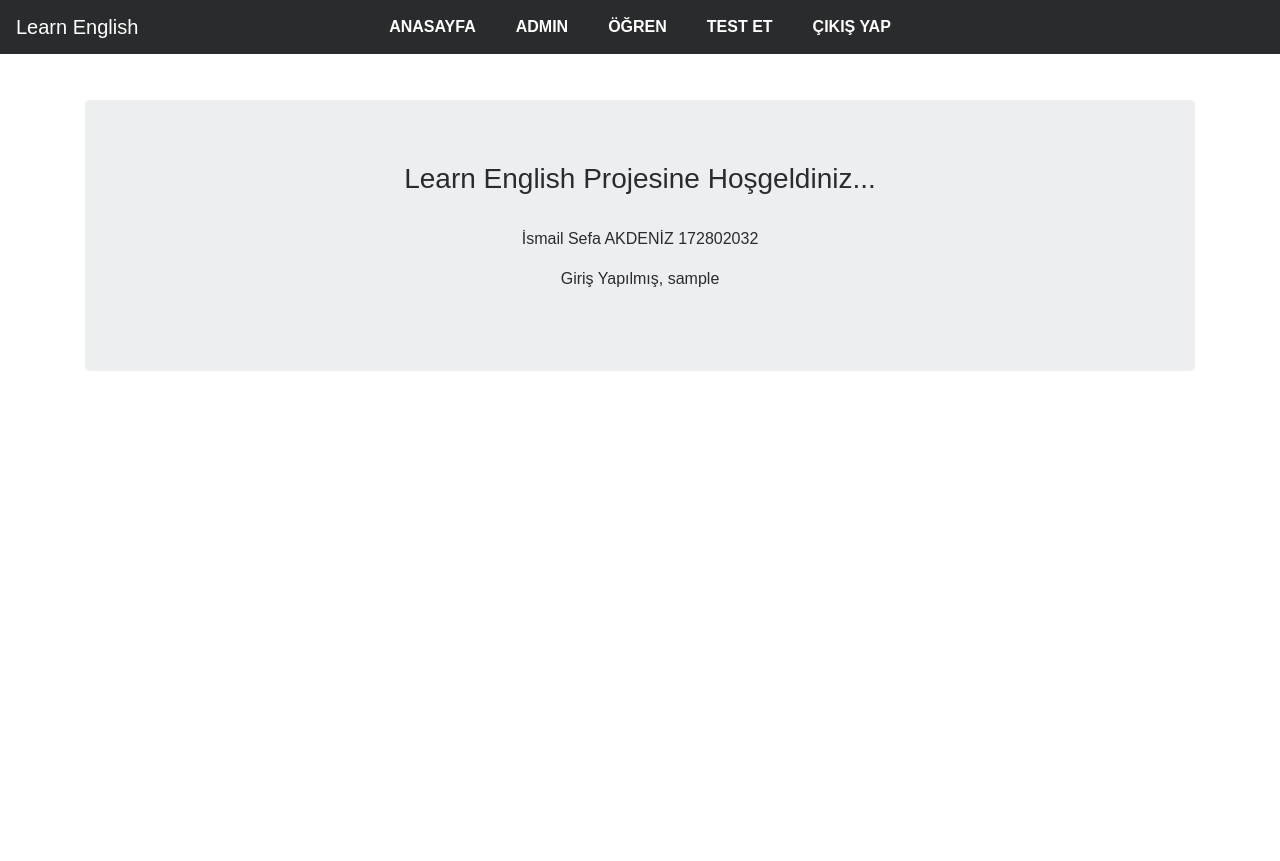
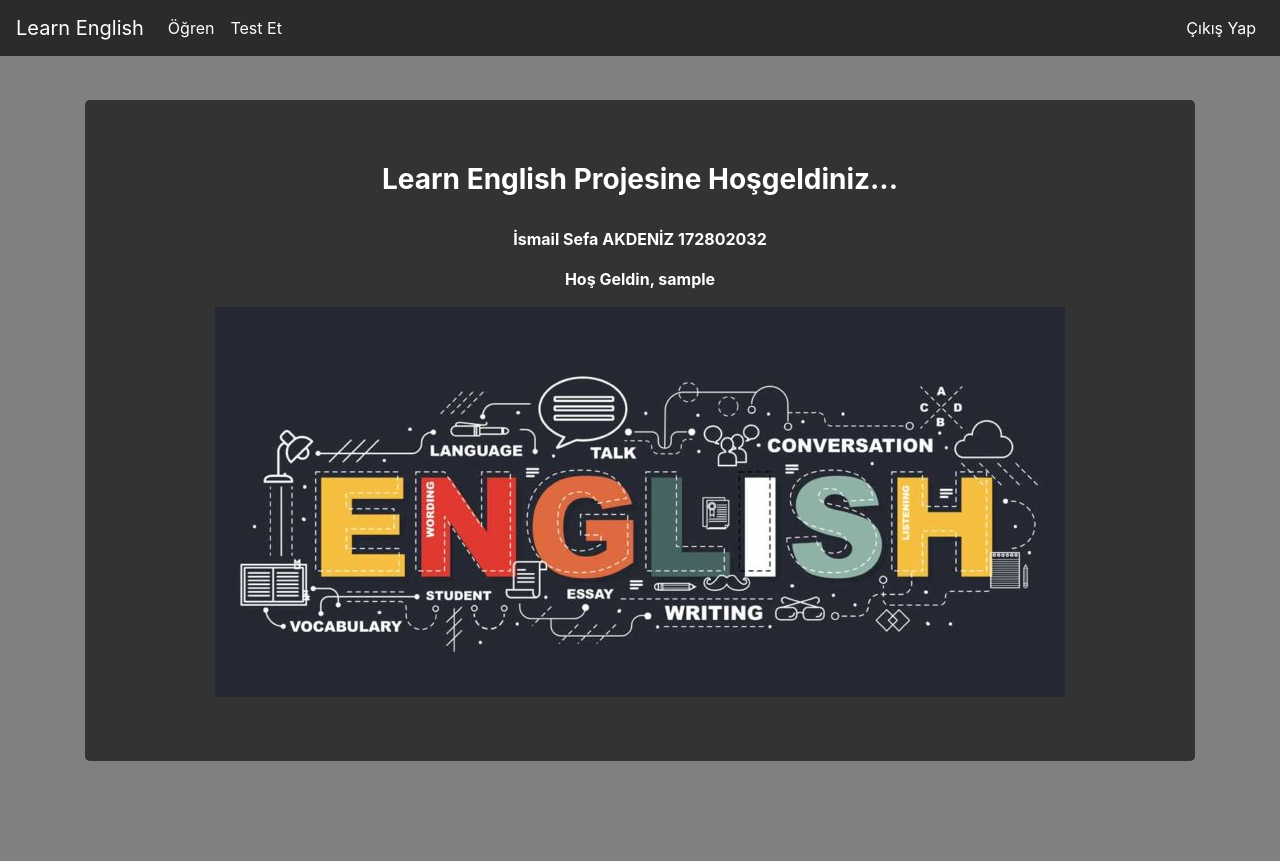
Before and after one commit to SefaAkdeniz/Learn-English-Django-WebSite, a Django app: page / in a window 1280 px wide. Before the commit the page ends 371 px from the top, so only its background shows below. Run offline with Django 3.2, Linux system fonts and the light colour scheme; the visitor is signed in with stand-in values (Sample User, id 1); some libraries are stand-ins or nearby versions.

Commit message:
Graphics Optimization

```diff
--- a/kelime/admin.py
+++ b/kelime/admin.py
@@ -3,6 +3,7 @@ from django.contrib import admin
 from kelime.models import Kelime,KelimeBilgi
 
 admin.site.register(KelimeBilgi)
+admin.site.site_header='Learn English Admin Panel'
 
 # Register your models here.
 @admin.register(Kelime)
--- a/templates/includes/navbar.html
+++ b/templates/includes/navbar.html
@@ -1,16 +1,19 @@
 <nav class="navbar navbar-toggleable-md navbar-inverse fixed-top bg-inverse">
-        <a class="navbar-brand" href="{% url 'index'  %}">Learn English</a>
+    <button class="navbar-toggler navbar-toggler-right" type="button" data-toggle="collapse" data-target="#navbarCollapse" aria-controls="navbarCollapse" aria-expanded="false" aria-label="Toggle navigation">
+        <span class="navbar-toggler-icon"></span>
+    </button>
+    <a class="navbar-brand" href="{% url 'index' %}">Learn English</a>
     <div class="collapse navbar-collapse" id="navbarCollapse">
-            <ul>
-                <li><a href="{% url 'index'  %}">Anasayfa</a></li>
-                <li><a href="/admin">Admin</a></li>
-                <li><a href="/question">Öğren</a></li>
-                <li><a href="/testing">Test Et</a></li>
+        <ul class="navbar-nav mr-auto">
+            <li class="nav-item active"><a class="nav-link" href="{% url 'question' %}">Öğren</a></li>
+            <li class="nav-item active"><a class="nav-link" href="{% url 'testing' %}">Test Et</a></li>
+        </ul>
+        <ul class="navbar-nav ml-auto">
         {% if request.user.is_authenticated %}
-                    <li><a href="/user/logout">Çıkış Yap</a></li>
+            <li class="nav-item active"><a class="nav-link" href="{% url 'user:logout' %}">Çıkış Yap</a></li>
         {% else %}
-                    <li><a href="/user/login">Giriş Yap</a></li>
-                    <li><a href="/user/register">Kayıt Ol</a></li>
+            <li class="nav-item active"><a class="nav-link" href="{% url 'user:login' %}">Giriş Yap</a></li>
+            <li class="nav-item active"><a class="nav-link" href="{% url 'user:register' %}">Kayıt Ol</a></li>
         {%endif %}
         </ul>
     </div>
--- a/templates/index.html
+++ b/templates/index.html
@@ -1,18 +1,20 @@
 {% extends "layout.html" %}
+{% load static %}
 
 {% block body %}
 
-<div class="jumbotron text-center">
-        <h3>Learn English Projesine Hoşgeldiniz...</h3>
+<div class="jumbotron text-center" style="background-color:#333333">
+        <h3 style="color:white"><b>Learn English Projesine Hoşgeldiniz...</b></h3>
         <br>
-        <p>İsmail Sefa AKDENİZ 172802032</p>
-        <p>
+        <p style="color:white"><b>İsmail Sefa AKDENİZ 172802032</b></p>
+        <p style="color:white">
         {% if request.user.is_authenticated %}
-                Giriş Yapılmış, {{request.user.username}}
+                <b>Hoş Geldin, {{request.user.username}}</b>
         {% else %}
                 Giriş Yapılmamış
         {% endif %}
         </p>
+        <img src="{% static 'img/index.jpg' %}" class="img-fluid" alt="Girl in a jacket">
 </div>
 
 {% endblock body %}
--- a/templates/layout.html
+++ b/templates/layout.html
@@ -5,22 +5,24 @@
     <style>
     .word{
         font-size: 40px;
-        text-color:white;
-        background-color:gray;
+        color:black;
+        background-color:white;
         text-align:center;
-        width:199px;
+        width:250px;
         border-radius:20px;
         border:2px solid #ccc;
+    }
+    .body{
+        background:gray;
     }
     </style>
     <meta charset="UTF-8">
     <meta name="viewport" content="width=device-width, initial-scale=1.0">
     <meta http-equiv="X-UA-Compatible" content="ie=edge">
     <link rel="stylesheet" href="{% static 'css/bootstrap.min.css' %}">
-    <link rel="stylesheet" type="text/css" href="{% static 'css/navbar.css' %}">
     <title>Learn English</title>
 </head>
-<body>
+<body class="body">
     {% include "includes/navbar.html" %}
     <div style = "margin-top : 100px; margin-bottom:100px;" class = "container">
         {% if messages %}
--- a/templates/question.html
+++ b/templates/question.html
@@ -2,10 +2,10 @@
 
 {% block body %}
 
-<div class="jumbotron text-center">
+<div class="jumbotron text-center" style="background-color:#333333">
         <br>
-        <p><b>Örnek Cümle</b> : {{kelime.sentence}}<p>
-        <p><b>Kelime Yapısı</b> : {{kelime.structure}}<p>
+        <p style="color:white"><b>Örnek Cümle</b> : {{kelime.sentence}}<p>
+        <p style="color:white"><b>Kelime Yapısı</b> : {{kelime.structure}}<p>
         <form>
                 <input type="text" name="soru" value={{kelime.engWord}} class="word" readonly>
                 <p>
```
Also changed, not shown: static/img/index.jpg (added). Lines whose indentation alone changed are shown as unchanged.
